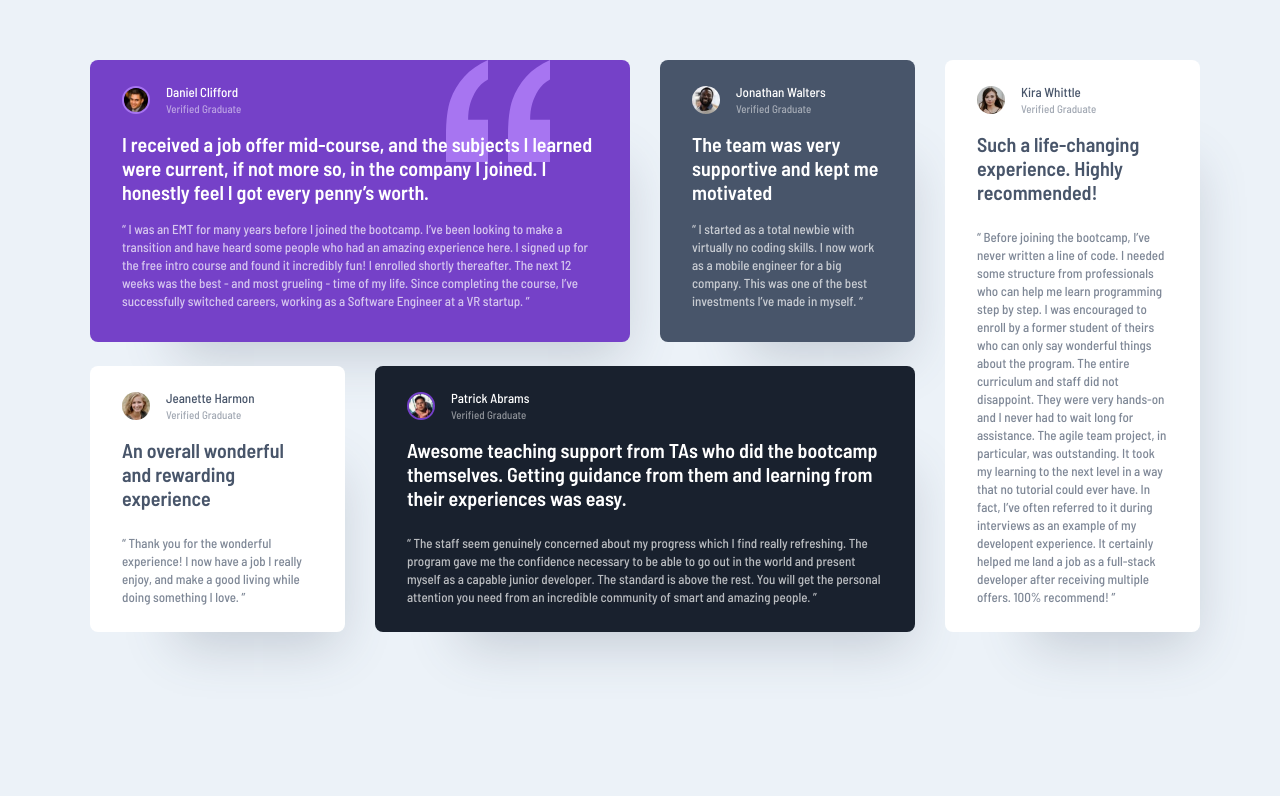
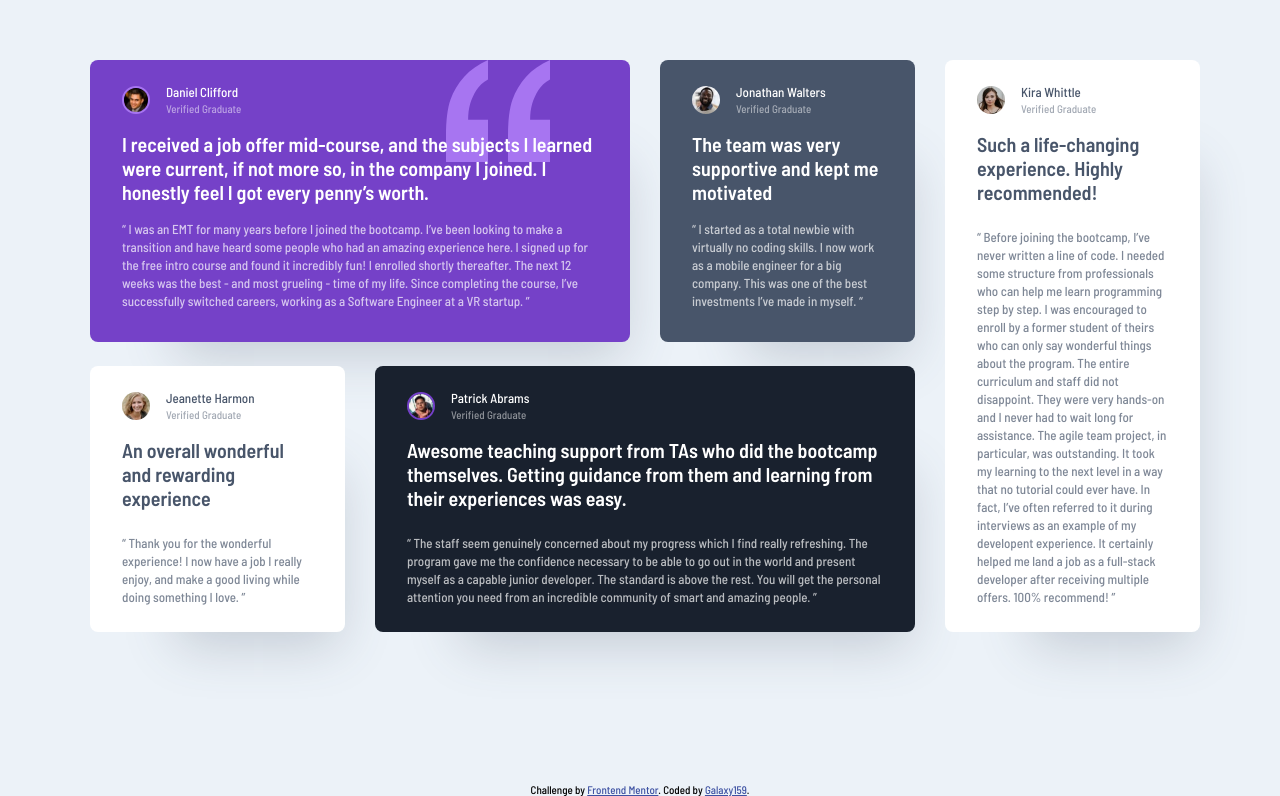
Before and after one commit to Galaxy159/Testimonial-Section, a React (Create React App) app: page / in a window 1280 px wide. Shown: the part 104-900 px from the top of the page. Built offline with nearby package versions, Linux system fonts and the light colour scheme.

Commit message:
show footer

```diff
--- a/src/App.js
+++ b/src/App.js
@@ -1,5 +1,5 @@
 import "./style/App.css";
-// import Footer from "./components/Footer";
+import Footer from "./components/Footer";
 import Testimonials from "./components/Testimonials";
 
 function App() {
@@ -8,7 +8,7 @@ function App() {
       <main className="container">
         <Testimonials />
       </main>
-      {/* <Footer /> */}
+      <Footer />
     </>
   );
 }
```
